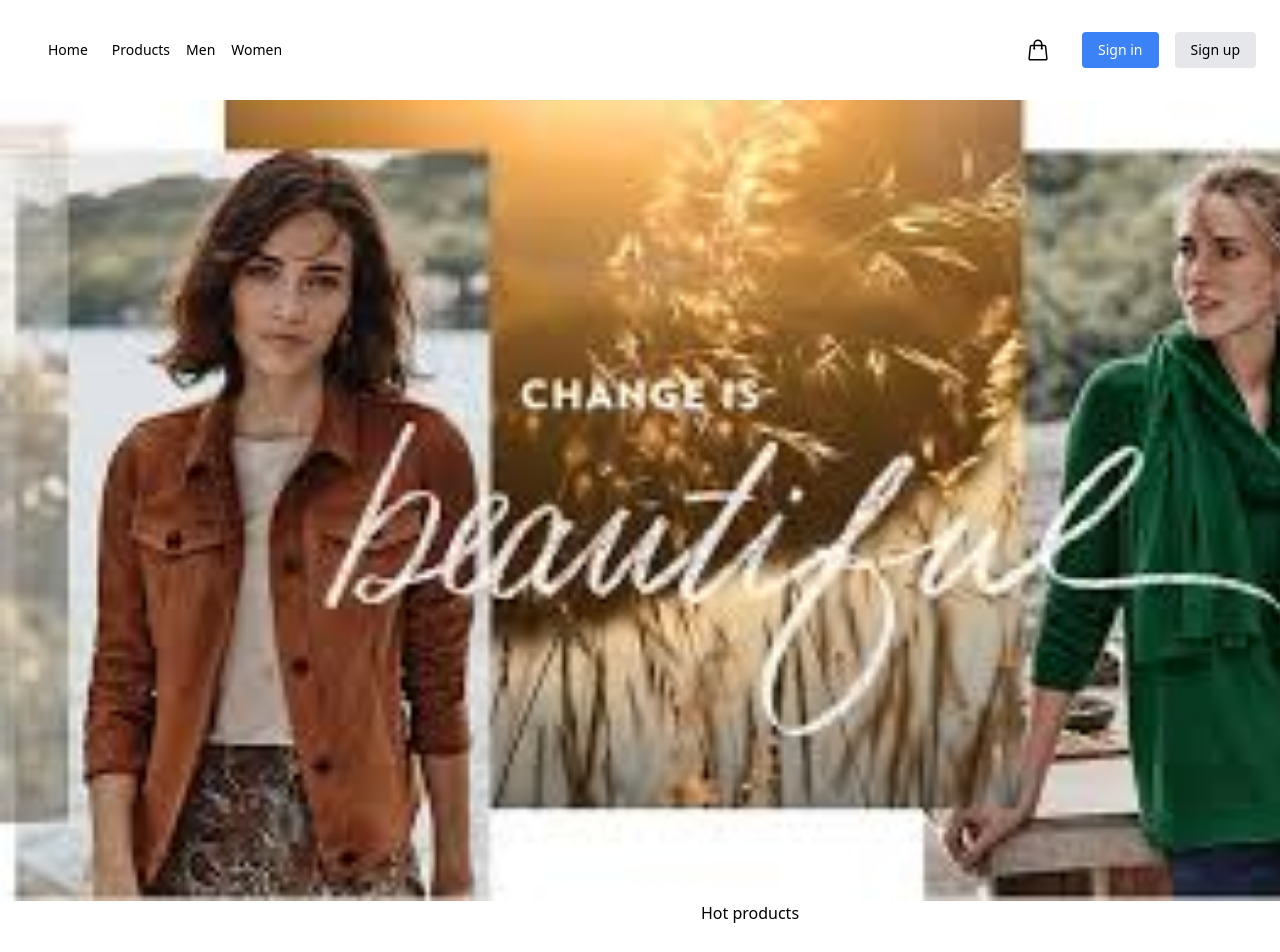
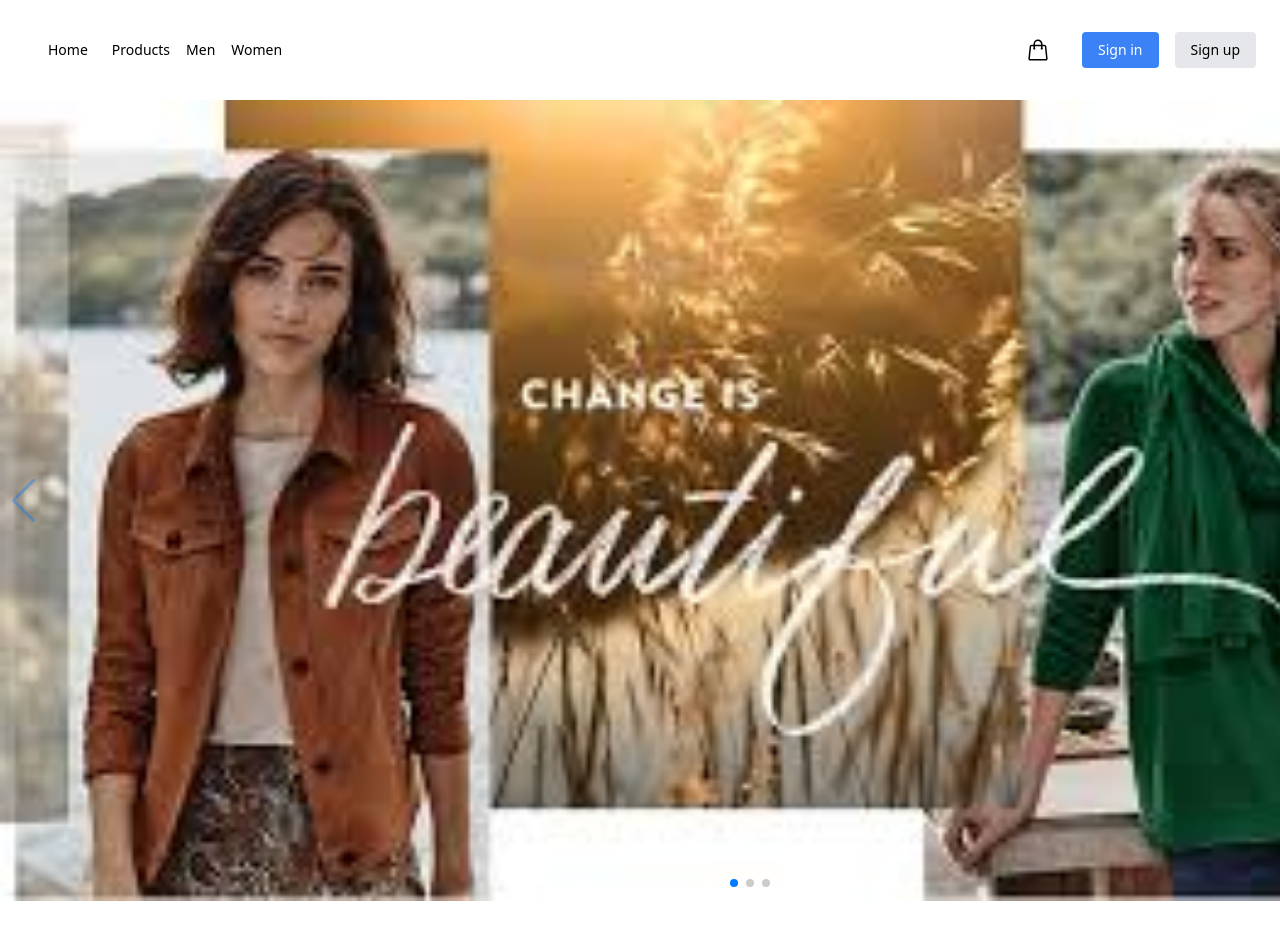
Before and after one commit to seculiraul/dust-client, a React (Create React App) app: page /home in a window 1280 px wide. Shown: the top 952 px of the page. Before the commit the page ends 925 px from the top, so only its background shows below. Built offline with nearby package versions, Linux system fonts and the light colour scheme; no server answers; the HTML template or start-up script is replaced by a standard one.

Commit message:
Worked On Home Page And Slides

```diff
--- a/src/components/Product-list/ProductList.js
+++ b/src/components/Product-list/ProductList.js
@@ -8,7 +8,7 @@ const ProductList = ({ products }) => {
 
         <div className="grid grid-cols-1 gap-y-10 gap-x-6 sm:grid-cols-2 lg:grid-cols-3 xl:grid-cols-4 xl:gap-x-8">
           {products.map((product) => (
-            <ProductCard product={product} />
+            <ProductCard key={product?.code} product={product} />
           ))}
         </div>
       </div>
--- a/src/components/home/HomePage.js
+++ b/src/components/home/HomePage.js
@@ -1,15 +1,30 @@
 import image from '../../all-project-assets/image-gallery/images/fallCollection.jpg'
+import { useFetchRecomandedProductsQuery } from '../../store'
+import ImageSlade from './ImageSlide'
+import RecomandedProductsSlide from './RecomandedProductsSlide'
 import SlideShow from './SlideShow'
 const HomePage = () => {
   const slides = [{ image }, { image }, { image }]
+
+  const { data, isSuccess } = useFetchRecomandedProductsQuery()
+
+  isSuccess ? console.log(data) : console.log('loading')
+
   return (
     <>
-      <div className="flex flex-col allign-center items-center mx-auto max-w-[300px] lg:max-w-[1500px] md:max=w-[800px] ">
+      <div className="flex flex-col allign-center items-center gap-2 mx-auto max-w-[300px] lg:max-w-[1500px] md:max=w-[800px]">
         <div className="w-full mx-auto bg-zinc-200">
-          <SlideShow slides={slides} />
+          <ImageSlade slides={slides} />
         </div>
-        <div>
-          <h2>Hot products</h2>
+        <div className="flex flex-col items-start allign-start my-24 w-full">
+          <div>
+            <h2>Hot products</h2>
+          </div>
+          <div className="w-full mx-auto bg-zinc-200 h-20">
+            <RecomandedProductsSlide
+              recomandedProducts={data?.data?.bestSellings}
+            />
+          </div>
         </div>
       </div>
     </>
--- /dev/null
+++ b/src/components/home/ImageSlide.js
@@ -0,0 +1,16 @@
+const { SwiperSlide } = require('swiper/react')
+const { default: SlideShow } = require('./SlideShow')
+
+const ImageSlade = ({ slides }) => {
+  return (
+    <SlideShow>
+      {slides.map((slide, index) => (
+        <SwiperSlide key={index}>
+          <img className="w-full" src={slide.image} alt={slide.image} />
+        </SwiperSlide>
+      ))}
+    </SlideShow>
+  )
+}
+
+export default ImageSlade
--- /dev/null
+++ b/src/components/home/RecomandedProductsSlide.js
@@ -0,0 +1,14 @@
+const { default: ProductCard } = require('../shared/PtroductCard')
+const { default: SlideShow } = require('./SlideShow')
+
+const RecomandedProductsSlide = ({ recomandedProducts }) => {
+  return (
+    <SlideShow>
+      {recomandedProducts?.map((product) => {
+        return <ProductCard key={product?.code} product={product} />
+      })}
+    </SlideShow>
+  )
+}
+
+export default RecomandedProductsSlide
--- a/src/components/home/SlideShow.js
+++ b/src/components/home/SlideShow.js
@@ -1,23 +1,21 @@
 import { Swiper, SwiperSlide } from 'swiper/react'
+import { Navigation, Pagination, Scrollbar, A11y } from 'swiper/modules'
 import 'swiper/css'
-const SlideShow = ({ slides }) => {
+import 'swiper/css/navigation'
+import 'swiper/css/pagination'
+import 'swiper/css/scrollbar'
+
+const SlideShow = ({ children }) => {
   return (
     <Swiper
+      modules={[Navigation, Pagination, Scrollbar, A11y]}
+      spaceBetween={50}
+      slidesPerView={1}
+      autoplay={{ delay: 3000 }}
       navigation
       pagination={{ clickable: true }}
-      autoplay={{ delay: 3000 }}
-      slidesPerView={1}
-      spaceBetween={2}
     >
-      {slides.map((slide, index) => (
-        <SwiperSlide key={index}>
-          <img
-            className="w-full"
-            src={slide.image}
-            alt={`Slide ${index + 1}`}
-          />
-        </SwiperSlide>
-      ))}
+      {children}
     </Swiper>
   )
 }
--- a/src/components/shared/PtroductCard.js
+++ b/src/components/shared/PtroductCard.js
@@ -6,7 +6,7 @@ const ProductCard = ({ product }) => {
     navigate(`/products/${code}`)
   }
   return (
-    <div key={product.code} className="group">
+    <div className="group">
       <div
         style={{ cursor: 'pointer' }}
         className="aspect-w-1 aspect-h-1 w-full overflow-hidden rounded-lg bg-gray-200 xl:aspect-w-7 xl:aspect-h-8"
--- a/src/store/apis/productApi.js
+++ b/src/store/apis/productApi.js
@@ -18,14 +18,11 @@ const productApi = createApi({
         }
       },
     }),
-    fetchTest: builder.query({
+    fetchRecomandedProducts: builder.query({
       query: (param) => {
         return {
-          url: '/api/v1/test',
+          url: '/api/v1/recomanded',
           method: 'GET',
-          params: {
-            param,
-          },
         }
       },
     }),
@@ -42,7 +39,7 @@ const productApi = createApi({
 
 export const {
   useFetchProductsQuery,
-  useFetchTestQuery,
+  useFetchRecomandedProductsQuery,
   useFetchSingleProductQuery,
 } = productApi
 export { productApi }
--- a/src/store/index.js
+++ b/src/store/index.js
@@ -33,9 +33,14 @@ export const store = configureStore({
 setupListeners(store.dispatch)
 
 export { useGetOrdersQuery, useAddOrderMutation } from './apis/orderServiceApi'
-export { useSignUpMutation, useSignInMutation } from './apis/userApi'
+export {
+  useSignUpMutation,
+  useSignInMutation,
+  useGetUserDetailsQuery,
+  useUpdateUserDetailsMutation,
+} from './apis/userApi'
 export {
   useFetchProductsQuery,
-  useFetchTestQuery,
+  useFetchRecomandedProductsQuery,
   useFetchSingleProductQuery,
 } from './apis/productApi'
```
